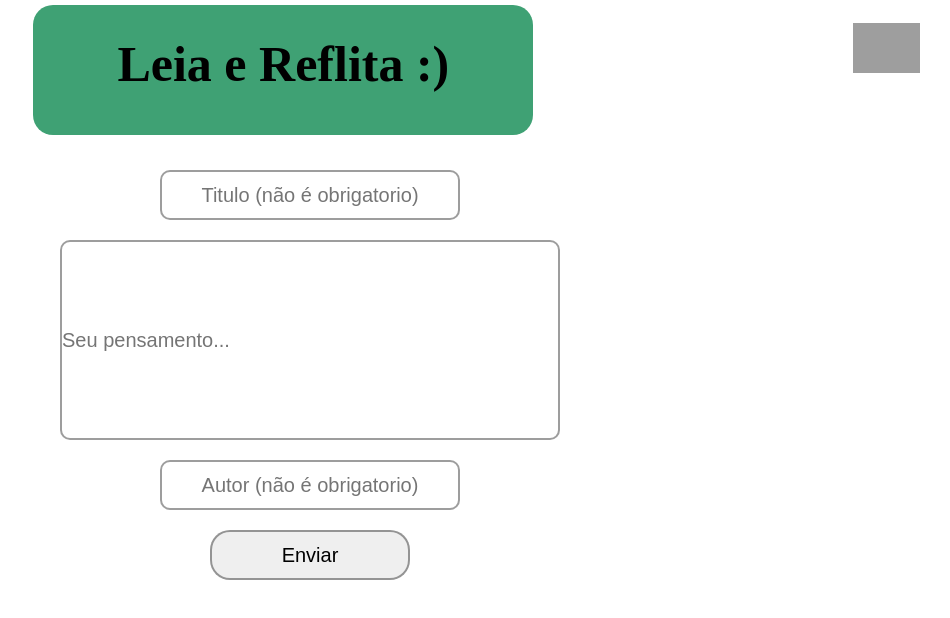
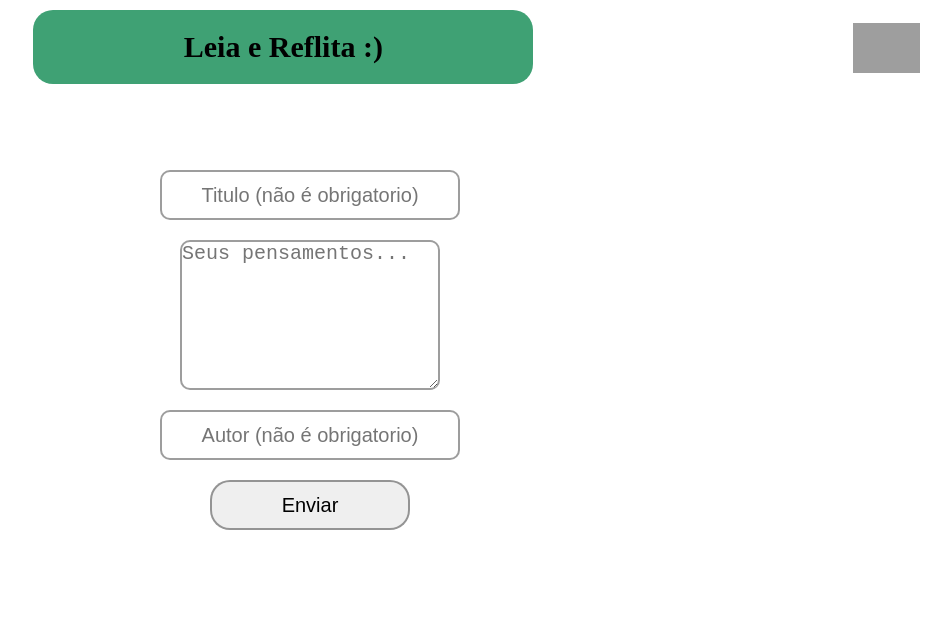
Before and after one commit to joel-holanda/thoughts, a React (Vite) app: page / in a window 1280 px wide. Shown: the top 618 px of the page, without its empty margins (330-1280 px from the left). Built offline with nearby package versions, Linux system fonts and the light colour scheme; grey boxes are pictures that could not be loaded; a web font is replaced by a local one.

Commit message:
melhorando desing

```diff
--- a/src/components/Boxs/Boxs.css
+++ b/src/components/Boxs/Boxs.css
@@ -1,7 +1,7 @@
 .container-box{
     margin-top: 70px;
 }
-.container-box > input, button{
+.container-box > input, textarea, button{
     display: block;
     margin: 0 auto;
     margin-top: 20px;
@@ -15,8 +15,8 @@
     text-align: center;
 }
 .box-text{
-    width: 500px;
-    height: 200px;
+    max-width: 500px;
+    height: 150px;
     border-radius: 10px;
     border: 2px solid rgba(0, 0, 0, 0.384);
 }
--- a/src/components/Boxs/Boxs.jsx
+++ b/src/components/Boxs/Boxs.jsx
@@ -38,13 +38,11 @@ function Boxs(){
             value={title}
             onChange={(e) => setTitle(e.target.value)}/>
 
-            <input
-            type="text"
-            placeholder="Seu pensamento..."
+            <textarea
+            placeholder="Seus pensamentos..."
             className='box-text'
             value={text}
-            onChange={(e) => setText(e.target.value)}
-            />
+            onChange={(e) => setText(e.target.value)} />
 
             <input
             type="text"
--- a/src/components/Menu/Menu.css
+++ b/src/components/Menu/Menu.css
@@ -8,18 +8,19 @@
     align-items: center;
 }
 .title{
+    margin-top: 40px;
+    margin-right: 25%;
     height: 130px;
     width: 500px;
-    background: rgb(63, 161, 116);
-    margin-top: 40px;
-    margin-right: 25%;
-    border-radius: 20px;
 }
-h1{
+.title > h1{
     text-align: center;
-    margin-top: 30px;
+    padding: 50px;
     font-family: 'IM Fell Great Primer SC', serif;
     font-size: 50px;
+    background: rgb(63, 161, 116);
+    border-radius: 20px;
+
 }
 .pencil, .avatar{
     height: 50px;
@@ -28,3 +29,14 @@ h1{
 .avatar{
     border-radius: 100px;
 }
+
+@media screen and (max-width: 8000px) {
+    .title {
+        margin-top: 50px;
+    }
+    .title > h1 {
+        margin-top:0;
+        font-size: 30px;
+        padding: 20px;
+    }
+  }
--- a/src/components/Texts/Texts.css
+++ b/src/components/Texts/Texts.css
@@ -2,7 +2,7 @@
 
 .texts{
     min-height: 100px;
-    width: 700px;
+    max-width: 700px;
     background-image: url("https://i.pinimg.com/564x/77/75/05/7775054a7b9f533c79c451de52f86b23.jpg");
     display: block;
     margin: 100px auto;
```
